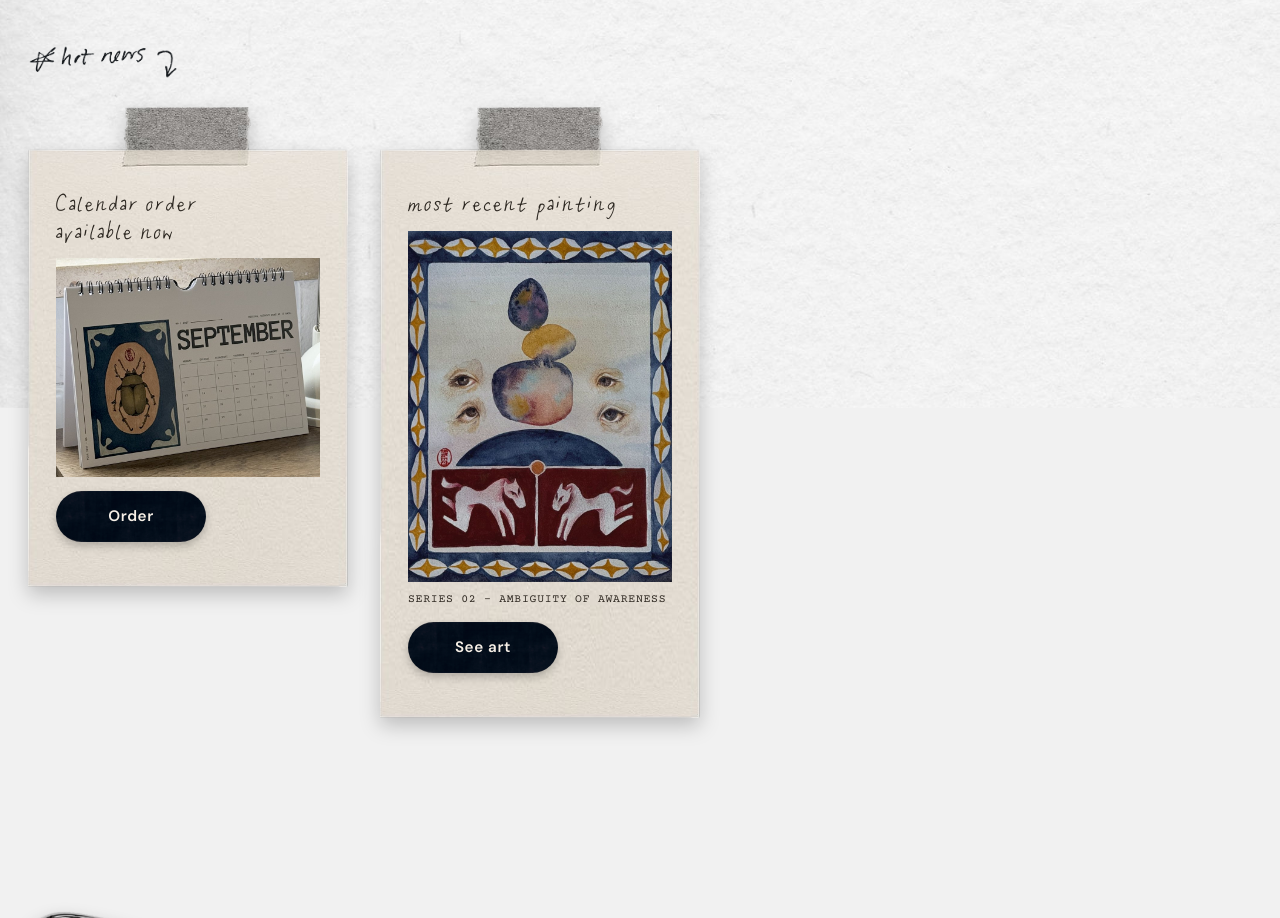
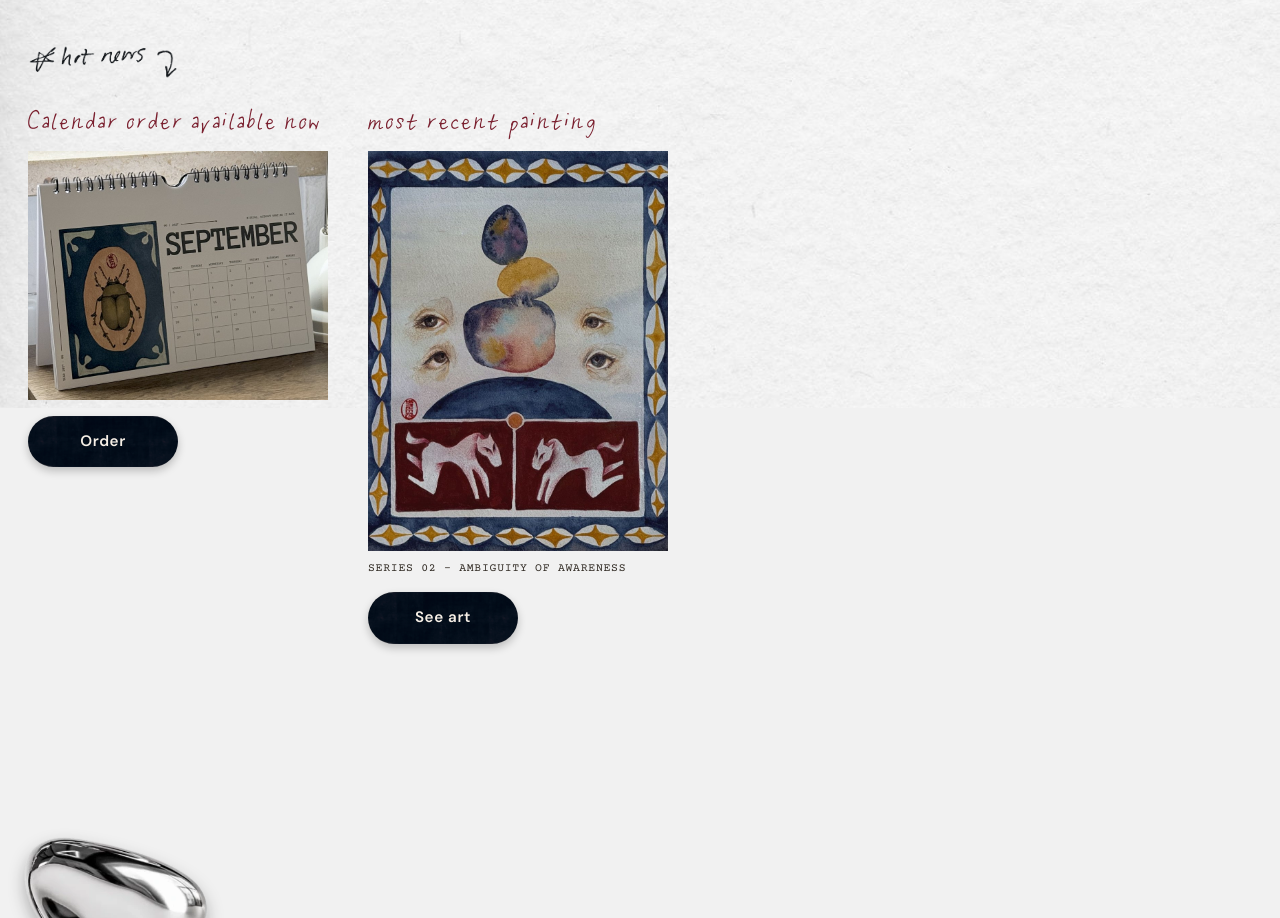
Before and after one commit to nskaf739/art-calendar-2027, a website: page index.html in a window 1280 px wide. Shown: the part 392-1310 px from the top of the page. Drawn offline with nearby package versions, Linux system fonts and the light colour scheme.

Commit message:
Hot news: remove note image; burgundy handwriting titles, image, CTA
Co-Authored-By: Claude Sonnet 5.5 <noreply@anthropic.com>
Claude-Session: https://claude.ai/code/session_01EwEoyfoNrDgTwX4tbi4RmU

```diff
--- a/assets/app.js
+++ b/assets/app.js
@@ -47,8 +47,8 @@ function home(){
   '<section class="sec soon"><div class="wrap"><img class="hiya" src="assets/img/hiya-handwriting.png" alt="hiya! 안녕." width="1122" height="409"></div></section>'+
   '<section class="sec news"><div class="wrap"><img class="hotnews" src="assets/img/hot-news.png" alt="hot news" width="1486" height="341">'+
     '<div class="notes">'+
-      '<article class="note"><h3 class="hand">Calendar order available now</h3><img src="assets/img/news-calendar.jpg" alt="Art calendar 2027, September page" loading="lazy"><a class="pill" href="#shop">Order</a></article>'+
-      '<article class="note"><h3 class="hand">most recent painting</h3><img src="assets/img/news-painting.jpg" alt="Series 02 \u2013 Ambiguity of Awareness, painting with four eyes" loading="lazy"><p class="type">Series 02 \u2013 Ambiguity of Awareness</p><a class="pill" href="#art">See art</a></article>'+
+      '<article class="news-item"><h3 class="hand">Calendar order available now</h3><img src="assets/img/news-calendar.jpg" alt="Art calendar 2027, September page" loading="lazy"><a class="pill" href="#shop">Order</a></article>'+
+      '<article class="news-item"><h3 class="hand">most recent painting</h3><img src="assets/img/news-painting.jpg" alt="Series 02 \u2013 Ambiguity of Awareness, painting with four eyes" loading="lazy"><p class="type">Series 02 \u2013 Ambiguity of Awareness</p><a class="pill" href="#art">See art</a></article>'+
     '</div></div></section>'+
   stone()+'</div>';
 }
--- a/assets/style.css
+++ b/assets/style.css
@@ -401,14 +401,12 @@ main{z-index:3}footer{z-index:2}.stone{z-index:5}
 .news{padding-block:clamp(32px,6vh,64px) clamp(120px,22vh,240px)}
 .hotnews{display:block;width:150px;max-width:60%;height:auto;margin:0}
 
-/* Hot news notes: taped paper note, 9-slice so it grows with its content */
-.notes{display:flex;flex-wrap:wrap;gap:36px 32px;margin-top:28px;align-items:flex-start}
-.note{width:320px;max-width:100%;box-sizing:border-box;border-style:solid;border-width:118px 0 31px;border-image:url("img/note.png") 150 0 40 0 fill / 118px 0 31px 0 stretch;padding:0 28px 14px;position:relative;filter:drop-shadow(0 8px 10px rgba(0,0,0,.22))}
-.note h3{margin:-34px 0 12px;font-size:1.55rem;line-height:1.1;color:var(--ink)}
-.note img{display:block;width:100%;height:auto}
-.note .type{margin:10px 0 0;font-size:.72rem;line-height:1.35;color:var(--muted)}
-.note .pill,.note .pill:hover{display:flex;align-items:center;justify-content:center;width:150px;margin:14px 0 0;font-size:.95rem;filter:drop-shadow(0 4px 5px rgba(0,0,0,.25))}
-/* Notes: keep the CTA text always visible (no nested filter on the button; navy fallback behind the image) */
-.note .pill,.note .pill:hover{filter:none;background-color:#0b1424;border-radius:999px;color:#f6efe6;opacity:1;text-indent:0;position:relative;z-index:1;-webkit-transform:translateZ(0);transform:translateZ(0);box-shadow:0 4px 8px rgba(0,0,0,.22)}
-.note .pill:hover{transform:translateZ(0) scale(1.04)}
-.notes .note{transform:none;rotate:none;max-width:100%;margin-top:0;font-family:inherit;font-size:inherit}
+/* Hot news items: handwriting title (burgundy), image, CTA. One .news-item per item inside .notes */
+:root{--burgundy:#7a1f2e}
+.notes{display:flex;flex-wrap:wrap;gap:48px 40px;margin-top:28px;align-items:flex-start}
+.news-item{width:300px;max-width:100%}
+.news-item h3{margin:0 0 14px;font-size:1.7rem;line-height:1.1;color:var(--burgundy)}
+.news-item img{display:block;width:100%;height:auto}
+.news-item .type{margin:10px 0 0;font-size:.72rem;line-height:1.35;color:var(--muted)}
+.news-item .pill,.news-item .pill:hover{display:flex;align-items:center;justify-content:center;width:150px;margin:16px 0 0;font-size:.95rem;filter:none;background-color:#0b1424;border-radius:999px;color:#f6efe6;box-shadow:0 4px 8px rgba(0,0,0,.22);transform:translateZ(0)}
+.news-item .pill:hover{transform:translateZ(0) scale(1.04)}
```
Also changed, not shown: assets/img/note.png (deleted).
